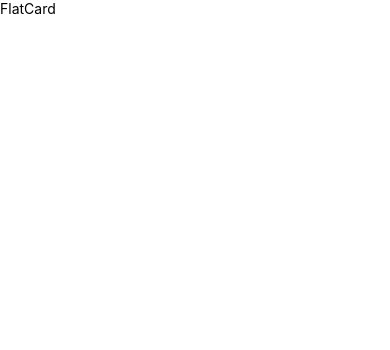
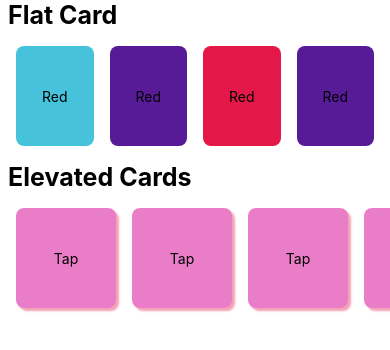
Before and after one commit to anushkadeshpande/react-native-learning, a React Native app in the folder styler02/: screen / in a window 390 px wide. Shown: the top 350 px of the page. Built offline with nearby package versions, Linux system fonts and the light colour scheme.

Commit message:
feat: added cards

```diff
--- a/styler02/App.tsx
+++ b/styler02/App.tsx
@@ -1,12 +1,14 @@
 import { View, Text, SafeAreaView, ScrollView } from 'react-native'
 import React from 'react';
 import FlatCard from './components/FlatCard'
+import ElevatedCard from './components/ElevatedCard';
 
 const App = () => {
   return (
     <SafeAreaView>
       <ScrollView>
-          <FlatCard></FlatCard>
+          <FlatCard />
+          <ElevatedCard />
       </ScrollView>
     </SafeAreaView>
   )
--- /dev/null
+++ b/styler02/components/ElevatedCard.tsx
@@ -0,0 +1,65 @@
+import { ScrollView, StyleSheet, Text, View } from 'react-native'
+import React from 'react'
+
+export default function ElevatedCard() {
+  return (
+    <View>
+      <Text style={styles.headingText}>Elevated Cards</Text>
+      <ScrollView horizontal={true} style={styles.container}>
+        <View style={[styles.card, styles.cardElevated]}>
+            <Text>Tap</Text>
+        </View>
+
+        <View style={[styles.card, styles.cardElevated]}>
+            <Text>Tap</Text>
+        </View>
+
+        <View style={[styles.card, styles.cardElevated]}>
+            <Text>Tap</Text>
+        </View>
+
+        <View style={[styles.card, styles.cardElevated]}>
+            <Text>Tap</Text>
+        </View>
+
+        <View style={[styles.card, styles.cardElevated]}>
+            <Text>Tap</Text>
+        </View>
+      </ScrollView>
+    </View>
+  )
+}
+
+const styles = StyleSheet.create({
+    headingText: {
+        fontSize: 25,
+        fontWeight: 'bold',
+        paddingHorizontal: 8
+       },
+
+    container: {
+        padding :8,
+    },
+    card: {
+        width:100,
+        height: 100,
+        flex: 1,
+        alignItems: 'center',
+        justifyContent: 'center',
+        borderRadius: 8,
+        margin: 8,
+    },
+
+    cardElevated: {
+        backgroundColor: '#ea7dc7',
+        elevation: 4,
+        shadowOffset: {
+            width: 3,
+            height: 3
+        },
+        shadowColor: "#e41749",
+        shadowOpacity:0.4,
+        shadowRadius: 2
+    }
+
+})
--- a/styler02/components/FlatCard.tsx
+++ b/styler02/components/FlatCard.tsx
@@ -4,13 +4,62 @@
 const FlatCard = () => {
   return (
     <View>
-      <Text>FlatCard</Text>
+      <Text style={styles.headingText}>Flat Card</Text>
+      <View style={styles.container}>
+        <View style={[styles.card, styles.cardOne]}>
+          <Text>Red</Text>
+        </View>
+
+        <View style={[styles.card, styles.cardTwo]}>
+          <Text>Red</Text>
+        </View>
+
+        <View style={[styles.card, styles.cardThree]}>
+          <Text>Red</Text>
+        </View>
+
+        <View style={[styles.card, styles.cardTwo]}>
+          <Text>Red</Text>
+        </View>
+      </View>
     </View>
   )
 }
 
-const style = StyleSheet.create({
+const styles = StyleSheet.create({
+ headingText: {
+  fontSize: 25,
+  fontWeight: 'bold',
+  paddingHorizontal: 8
+ },
 
+ container: {
+  flex: 1,
+  flexDirection: 'row',
+  padding: 8
+ },
+
+ card: {
+    flex: 1,
+    justifyContent: 'center',
+    alignItems: 'center',
+    width: 100,
+    height: 100,
+    borderRadius: 8,
+    margin: 8
+ },
+
+ cardOne: {
+    backgroundColor: '#46c3db'
+ },
+
+ cardTwo: {
+  backgroundColor: '#581b98'
+},
+
+cardThree: {
+  backgroundColor: '#e41749'
+}
 })
 
 export default FlatCard
```
